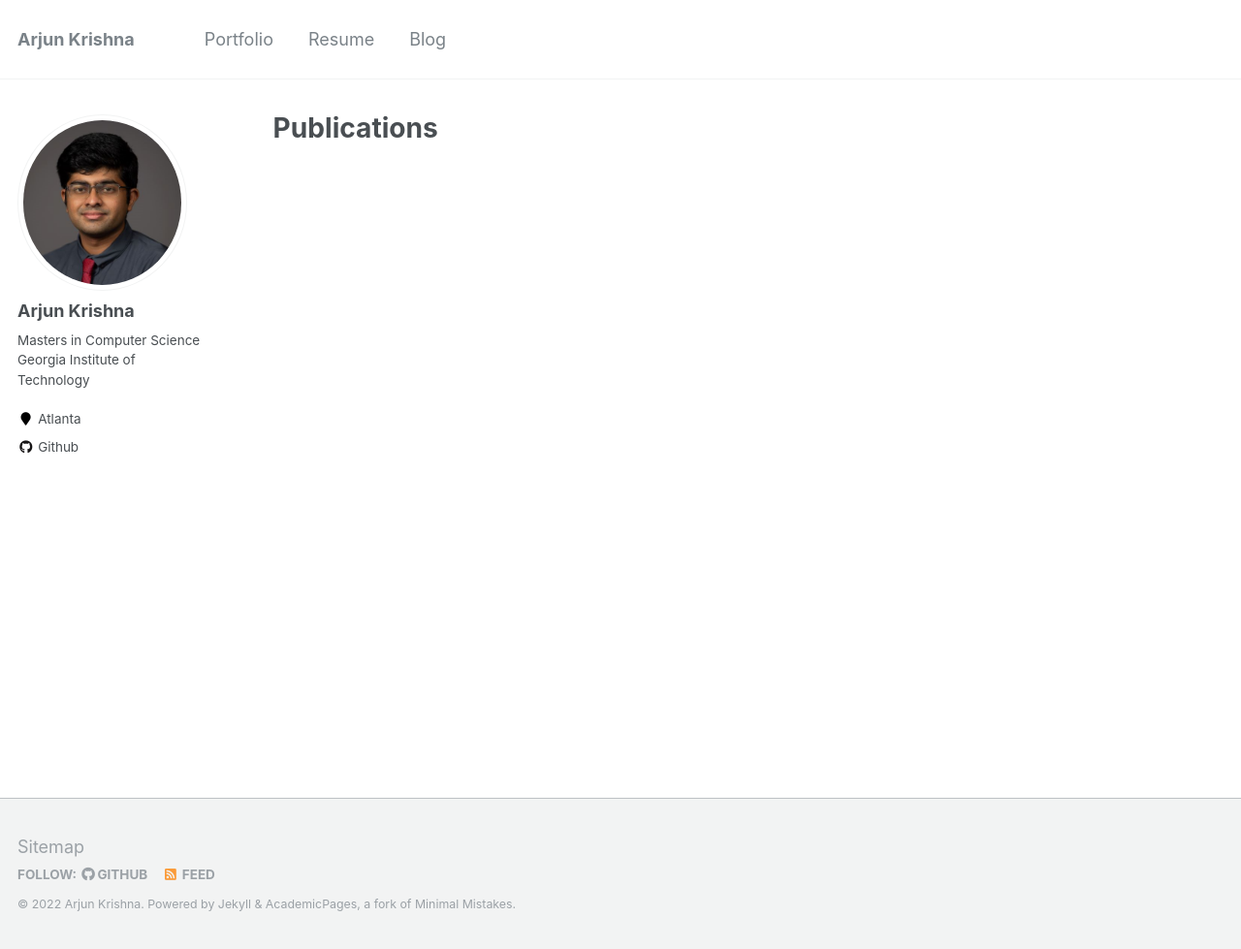
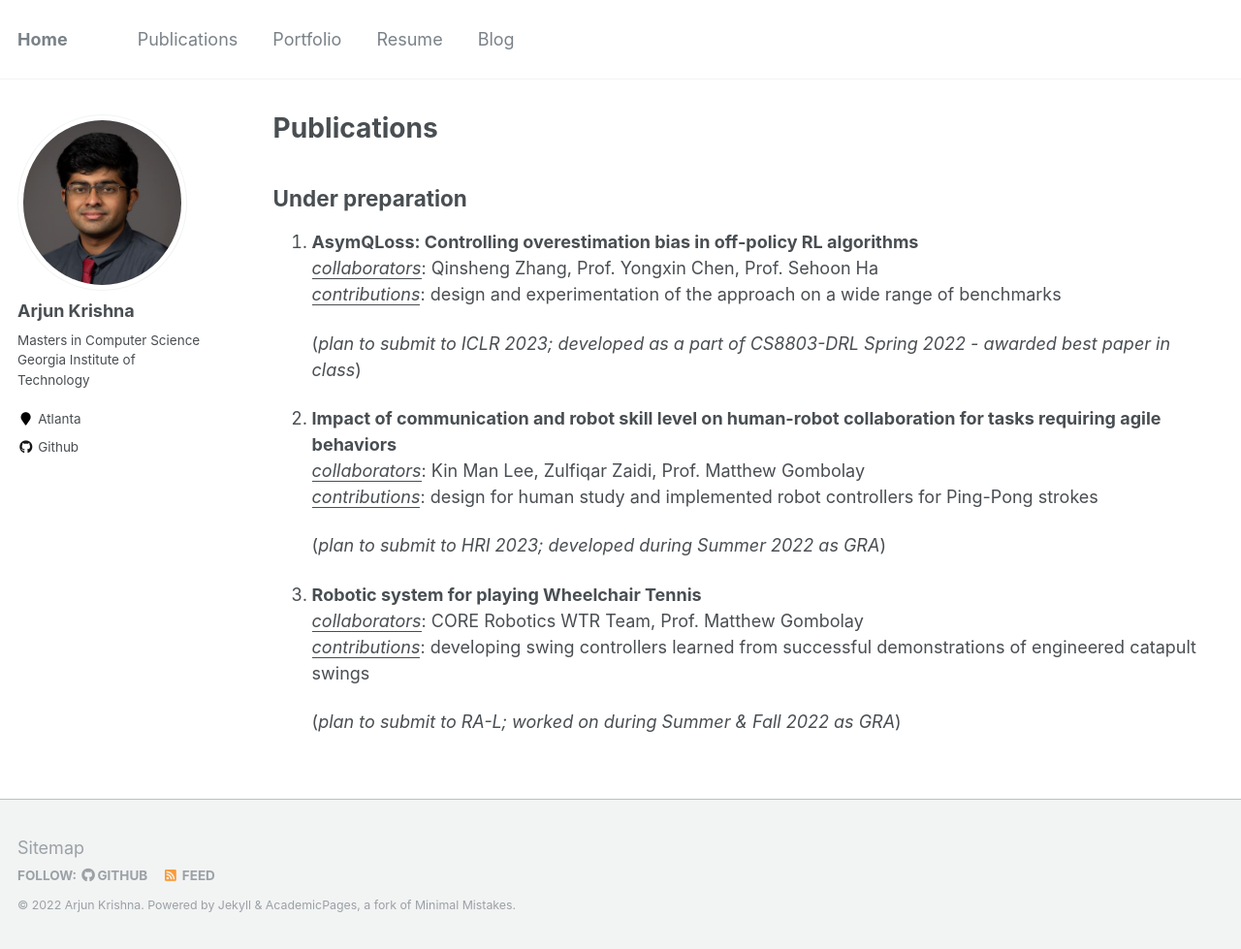
Before and after one commit to arjun-krishna/arjun-krishna.github.io, a Jekyll site: the page built from _pages/publications.md, in a window 1280 px wide and 979 px high. Shown: the whole window at 97% size. Built offline with Jekyll 4.4.1, drawn with Linux system fonts in a browser that asks for light colours.

```diff
--- a/_config.yml
+++ b/_config.yml
@@ -7,7 +7,7 @@
 
 # Site Settings
 locale                   : "en-US"
-title                    : "Arjun Krishna"
+title                    : "Home"
 title_separator          : "-"
 name                     : &name "Arjun Krishna"
 description              : &description "Graduate Student @ Georgia Tech"
--- a/_data/navigation.yml
+++ b/_data/navigation.yml
@@ -1,7 +1,7 @@
 # main links links
 main:
-  # - title: "Publications"
-  #   url: /publications/
+  - title: "Publications"
+    url: /publications/
 
   # - title: "Talks"
   #   url: /talks/
--- a/_layouts/default.html
+++ b/_layouts/default.html
@@ -9,6 +9,7 @@ layout: compress
   <head>
     {% include head.html %}
     {% include head/custom.html %}
+    <meta name="robots" content="noindex,nofollow">
   </head>
 
   <body>
--- a/_pages/publications.md
+++ b/_pages/publications.md
@@ -4,6 +4,27 @@ title: "Publications"
 permalink: /publications/
 author_profile: true
 ---
+
+## Under preparation
+
+1. <b>AsymQLoss: Controlling overestimation bias in off-policy RL algorithms </b><br/>
+  <u><i>collaborators</i></u>: Qinsheng Zhang, Prof. Yongxin Chen, Prof. Sehoon Ha <br/>
+  <u><i>contributions</i></u>: design and experimentation of the approach on a wide range of benchmarks
+
+    (<i>plan to submit to ICLR 2023; developed as a part of CS8803-DRL Spring 2022 - awarded best paper in class</i>)
+
+2. <b>Impact of communication and robot skill level on human-robot collaboration for tasks requiring agile behaviors</b> <br/>
+    <u><i>collaborators</i></u>: Kin Man Lee, Zulfiqar Zaidi, Prof. Matthew Gombolay <br/>
+    <u><i>contributions</i></u>: design for human study and implemented robot controllers for Ping-Pong strokes<br/>
+
+    (<i>plan to submit to HRI 2023; developed during Summer 2022 as GRA</i>)
+
+3. <b>Robotic system for playing Wheelchair Tennis</b><br/>
+   <u><i>collaborators</i></u>: CORE Robotics WTR Team, Prof. Matthew Gombolay <br/>
+   <u><i>contributions</i></u>: developing swing controllers learned from successful demonstrations of engineered catapult swings <br/>
+
+   (<i>plan to submit to RA-L; worked on during Summer & Fall 2022 as GRA</i>)
+
 
 {% if author.googlescholar %}
   You can also find my articles on <u><a href="{{author.googlescholar}}">my Google Scholar profile</a>.</u>
```
Also changed, not shown: _pages/about.md (+2 -2 lines), _portfolio/portfolio-1.md (deleted, +0 -7 lines), _portfolio/portfolio-2.html (deleted, +0 -7 lines), _portfolio/sfl_cc.md (added, +11 -0 lines), _portfolio/ssl_im_learn.md (added, +18 -0 lines), images/portfolio/sfl_cc_overview.png (added), images/portfolio/ssl_im_learn.png (added).
